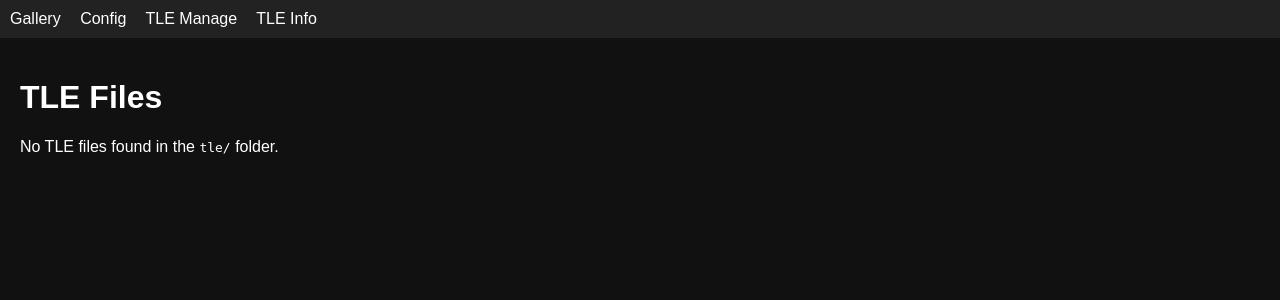
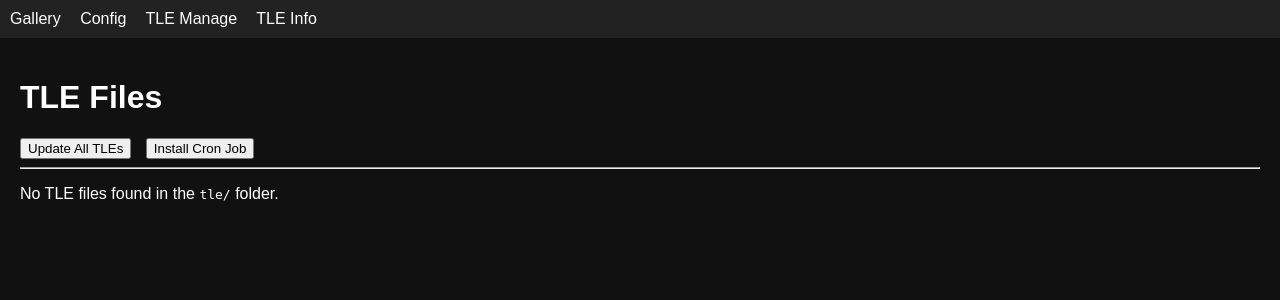
Before and after one commit to Mraanderson/sstv-groundstation, a Flask app: page /tle in a window 1280 px wide. Shown: the top 300 px of the page. Run offline with Flask 3, Linux system fonts and the light colour scheme.

Commit message:
Update tle_view.html

```diff
--- a/app/templates/tle_view.html
+++ b/app/templates/tle_view.html
@@ -4,6 +4,17 @@
 
 {% block content %}
 <h1>TLE Files</h1>
+
+<form method="post" action="{{ url_for('update_all_tles') }}" style="display:inline;">
+    <button type="submit">Update All TLEs</button>
+</form>
+
+<form method="post" action="{{ url_for('install_tle_cron') }}" style="display:inline; margin-left:10px;">
+    <button type="submit">Install Cron Job</button>
+</form>
+
+<hr>
+
 {% if tle_files %}
     {% for tle in tle_files %}
         <details style="margin-bottom: 1em; background:#1c1c1c; padding:10px; border-radius:6px;">
@@ -16,4 +27,8 @@
 {% else %}
     <p>No TLE files found in the <code>tle/</code> folder.</p>
 {% endif %}
+
+{% if message %}
+    <p style="color:lime;">{{ message }}</p>
+{% endif %}
 {% endblock %}
```
